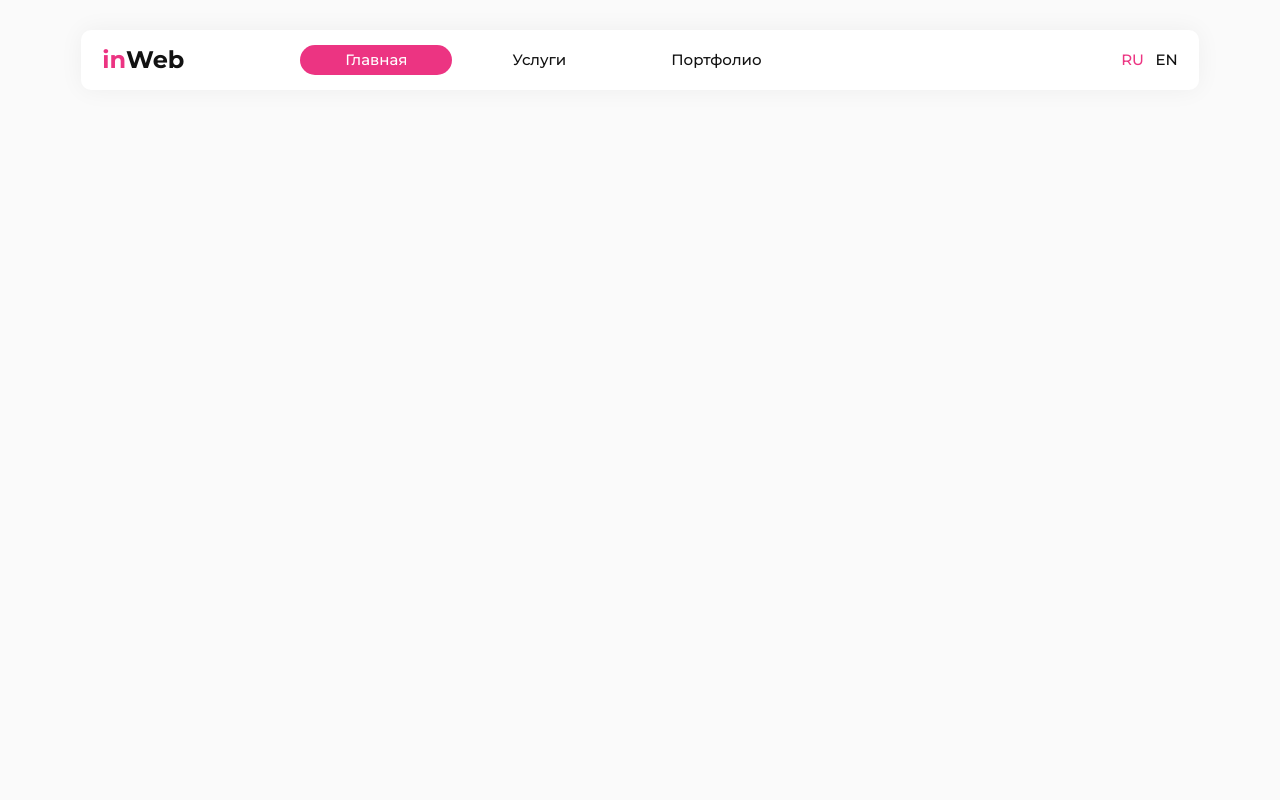
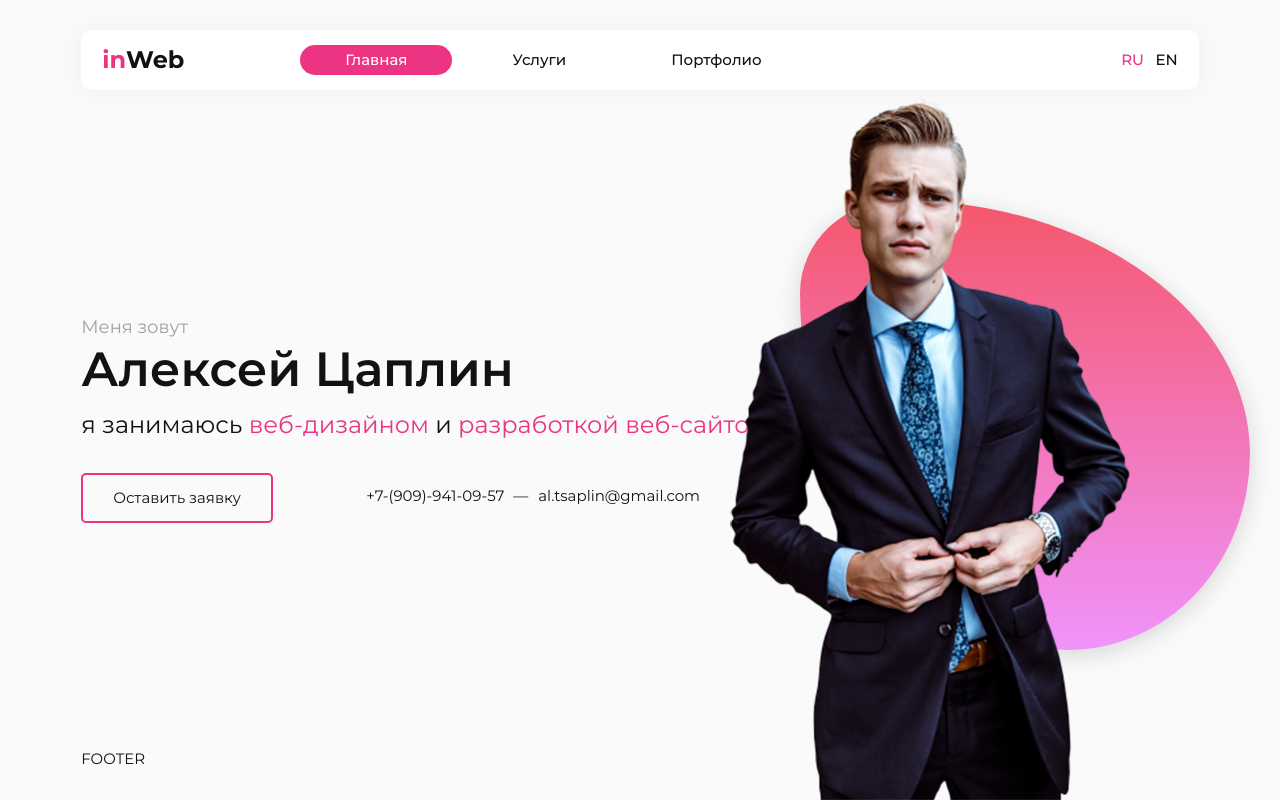
Before and after one commit to alienat3d/dev-inweb, a website: page src/index.html in a window 1280 px wide. Drawn offline with nearby package versions, Linux system fonts and the light colour scheme; files that its build step writes are made by us from their sources.

Commit message:
finished central part of main page

```diff
--- /dev/null
+++ b/src/assets/sass/blocks/author.scss
@@ -0,0 +1,6 @@
+.author {
+  position: absolute;
+  right: 10rem;
+  bottom: 0;
+  z-index: 2;
+}
--- /dev/null
+++ b/src/assets/sass/blocks/button.scss
@@ -0,0 +1,24 @@
+.button{
+  display: inline-block;
+  vertical-align: top;
+  padding: 1rem 2rem;
+
+  background: none;
+  border: 0;
+  border-radius: $radius_sm;
+
+  font-size: 1rem;
+  line-height: 1.1;
+  text-decoration: none;
+  color: $black;
+
+  &--pink{
+    border: 2px solid $pink;
+    transition: background .1s linear, color .1s linear;
+
+    &:hover{
+      color: $white;
+      background-color: $pink;
+    }
+  }
+}
--- /dev/null
+++ b/src/assets/sass/blocks/circle.scss
@@ -0,0 +1,30 @@
+.circle{
+  width: 450px;
+  height: 450px;
+
+  background: linear-gradient(to bottom, #F5576C, #F093FB);
+  box-shadow: 0 5px 25px rgba(0,0,0,.15);
+  border-radius: 75% 25% 60% 40% / 60% 25% 75% 40%;
+
+  animation: circleRadius 15s alternate infinite;
+
+  position: absolute;
+  right: 2rem;
+  bottom: 10rem;
+  z-index: 1;
+}
+
+@keyframes circleRadius {
+  0% {
+    border-radius: 75% 25% 60% 40% / 60% 25% 75% 40%;
+  }
+  40% {
+    border-radius: 21% 79% 40% 60% / 20% 57% 43% 80%;
+  }
+  75% {
+    border-radius: 58% 42% 82% 18% / 83% 38% 62% 17%;
+  }
+  100% {
+    border-radius: 75% 25% 60% 40% / 60% 25% 75% 40%;
+  }
+}
--- /dev/null
+++ b/src/assets/sass/blocks/contacts.scss
@@ -0,0 +1,36 @@
+.contacts {
+  margin: .8rem 0 0;
+  padding: 0;
+  list-style: none;
+}
+
+.contacts__item {
+  display: inline-block;
+  vertical-align: middle;
+  margin-right: 2rem;
+  position: relative;
+
+  &::after {
+    content: "—";
+
+    position: absolute;
+    top: 0;
+    right: -1.6rem;
+    z-index: 1;
+  }
+
+  &:last-child {
+    &::after {
+      display: none;
+    }
+  }
+}
+
+.contacts__link {
+  color: $black;
+  text-decoration: none;
+
+  &:hover {
+    text-decoration: underline;
+  }
+}
--- /dev/null
+++ b/src/assets/sass/blocks/content.scss
@@ -0,0 +1,7 @@
+.content {
+  display: flex;
+  flex-direction: column;
+  justify-content: center;
+  flex: 1;
+  padding: 2rem 0;
+}
--- /dev/null
+++ b/src/assets/sass/blocks/footer.scss
@@ -0,0 +1,3 @@
+.footer {
+  padding-bottom: 2rem;
+}
--- /dev/null
+++ b/src/assets/sass/blocks/intro.scss
@@ -0,0 +1,25 @@
+.intro__suptitle{
+  font-size: 1.2rem;
+  color: $gray_dark;
+}
+
+.intro__title{
+  margin-bottom: 0.5rem;
+
+  font-weight: 600;
+  font-size: 3.2rem;
+  line-height: 1.2;
+  color: $black;
+}
+
+.intro__subtitle{
+  margin-bottom: 2rem;
+
+  font-weight: 400;
+  font-size: 1.6rem;
+  color: $black;
+}
+
+.intro__subtitle-hilight{
+  color: $pink;
+}
--- /dev/null
+++ b/src/assets/sass/blocks/page.scss
@@ -0,0 +1,5 @@
+.page {
+  height: 100%;
+  display: flex;
+  flex-direction: column;
+}
--- a/src/assets/sass/style.scss
+++ b/src/assets/sass/style.scss
@@ -21,19 +21,31 @@ body {
   font-size: 1rem;
   line-height: 1.5;
 }
+
+html,
+body {
+  height: 100%;
+}
 // === / DEFAULT STYLES ===
 
 // === BOOTSTRAP ===
 @import "../../../node_modules/bootstrap/scss/functions";
 @import "../../../node_modules/bootstrap/scss/variables";
 @import "../../../node_modules/bootstrap/scss/mixins";
-// @import "../../../node_modules/bootstrap/scss/grid";
-@import "../../../node_modules/bootstrap/dist/css/bootstrap-grid.css";
+@import "../../../node_modules/bootstrap/scss/grid";
 // === / BOOTSTRAP ===
 
 // === BLOCKS ===
+@import "blocks/page";
 @import "blocks/header";
 @import "blocks/logo";
 @import "blocks/nav";
 @import "blocks/lang";
+@import "blocks/content";
+@import "blocks/intro";
+@import "blocks/button";
+@import "blocks/contacts";
+@import "blocks/author";
+@import "blocks/circle";
+@import "blocks/footer";
 // === / BLOCKS ===
--- a/src/index.html
+++ b/src/index.html
@@ -2,3 +2,44 @@
 layout: default
 title: Homepage
 ---
+<div class="container">
+  <div class="intro">
+    <div class="intro__suptitle">
+      Меня зовут
+    </div>
+    <div class="intro__title">
+      Алексей Цаплин
+    </div>
+    <div class="intro__subtitle">
+      я занимаюсь <span class="intro__subtitle-hilight">веб-дизайном</span> и <span
+        class="intro__subtitle-hilight">разработкой веб-сайтов</span>
+    </div>
+
+    <div class="row">
+      <div class="col-lg-3">
+        <a class="button  button--pink" href="#">
+          Оставить заявку
+        </a>
+      </div>
+
+      <div class="col-lg-9">
+        <ul class="contacts">
+          <li class="contacts__item">
+            <a class="contacts__link" href="tel:+79099410957">
+              +7-(909)-941-09-57
+            </a>
+          </li>
+          <li class="contacts__item">
+            <a class="contacts__link" href="mailto:al.tsaplin@gmail.com">
+              al.tsaplin@gmail.com
+            </a>
+          </li>
+        </ul>
+      </div>
+    </div> <!-- /.row -->
+
+  </div><!-- /.intro -->
+</div><!-- /.container -->
+
+<img class="author" src="assets/img/me.png" alt="">
+<div class="circle"></div>
--- a/src/templates/layouts/default.html
+++ b/src/templates/layouts/default.html
@@ -8,13 +8,21 @@
 </head>
 
 <body>
+  <div class="page">
     <!-- === HEADER === -->
     {{> header }}
     <!-- === / HEADER === -->
 
     <!-- === CONTENT === -->
+    <main class="content">
       {{> body }}
+    </main>
     <!-- === / CONTENT === -->
+
+    <!-- === FOOTER === -->
+    {{> footer }}
+    <!-- === / FOOTER === -->
+  </div>
 
   <script src="https://ajax.googleapis.com/ajax/libs/jquery/3.6.0/jquery.min.js"></script>
   <script src="assets/js/app.min.js"></script>
--- /dev/null
+++ b/src/templates/partials/footer.html
@@ -0,0 +1,5 @@
+<footer class="footer">
+  <div class="container">
+    FOOTER
+  </div>
+</footer>
--- a/src/templates/partials/head.html
+++ b/src/templates/partials/head.html
@@ -2,6 +2,8 @@
 <link rel="preconnect" href="https://fonts.googleapis.com">
 <link rel="preconnect" href="https://fonts.gstatic.com" crossorigin>
 <link href="https://fonts.googleapis.com/css2?family=Montserrat:wght@400;500;600;700display=swap" rel="stylesheet">
+<link href="https://cdn.jsdelivr.net/npm/bootstrap@5.0.2/dist/css/bootstrap.min.css" rel="stylesheet"
+  integrity="sha384-EVSTQN3/azprG1Anm3QDgpJLIm9Nao0Yz1ztcQTwFspd3yD65VohhpuuCOmLASjC" crossorigin="anonymous">
 <link rel="stylesheet" href="assets/css/style.min.css">
 
 <!-- Useful meta tags -->
```
Also changed, not shown: src/assets/img/icons/fb.svg (added), src/assets/img/icons/instagram.svg (added), src/assets/img/icons/vk.svg (added), src/assets/img/me.png (added). Lines whose indentation alone changed are shown as unchanged.
